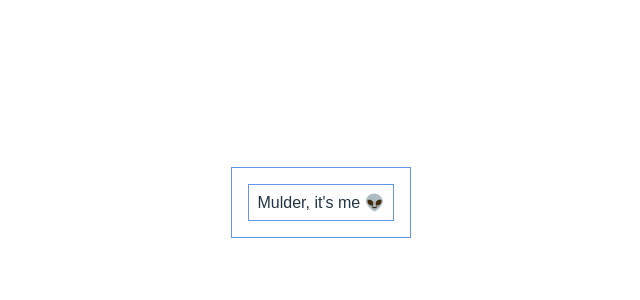
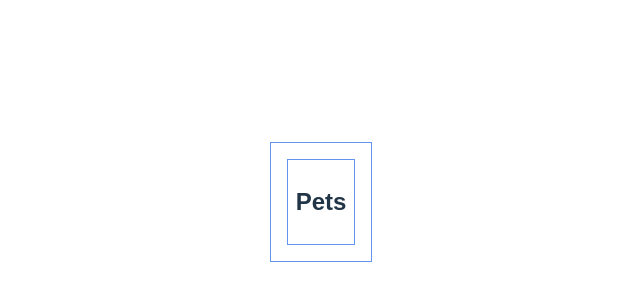
Before and after one commit to natnichols/floorplan-lab-pets, a React (Vite) app: page / in a window 1280 px wide. Shown: the part 198-498 px from the top of the page, without its empty margins (319-959 px from the left). Built offline with nearby package versions, Linux system fonts and the light colour scheme.

Commit message:
stub up Pet component

```diff
--- a/src/App.jsx
+++ b/src/App.jsx
@@ -1,10 +1,11 @@
 import './App.css'
+import Pet from './Pet'
 
 const App = () => {
   return (
-    <div>
-      Mulder, it's me 👽
-    </div>
+    <>
+      <Pet />
+    </>
   )
 }
 
--- /dev/null
+++ b/src/Pet.jsx
@@ -0,0 +1,8 @@
+const Pet = (props) => {
+  return (
+    <div>
+      <h2>Pets</h2>
+    </div>
+  )
+}
+export default Pet;
```
